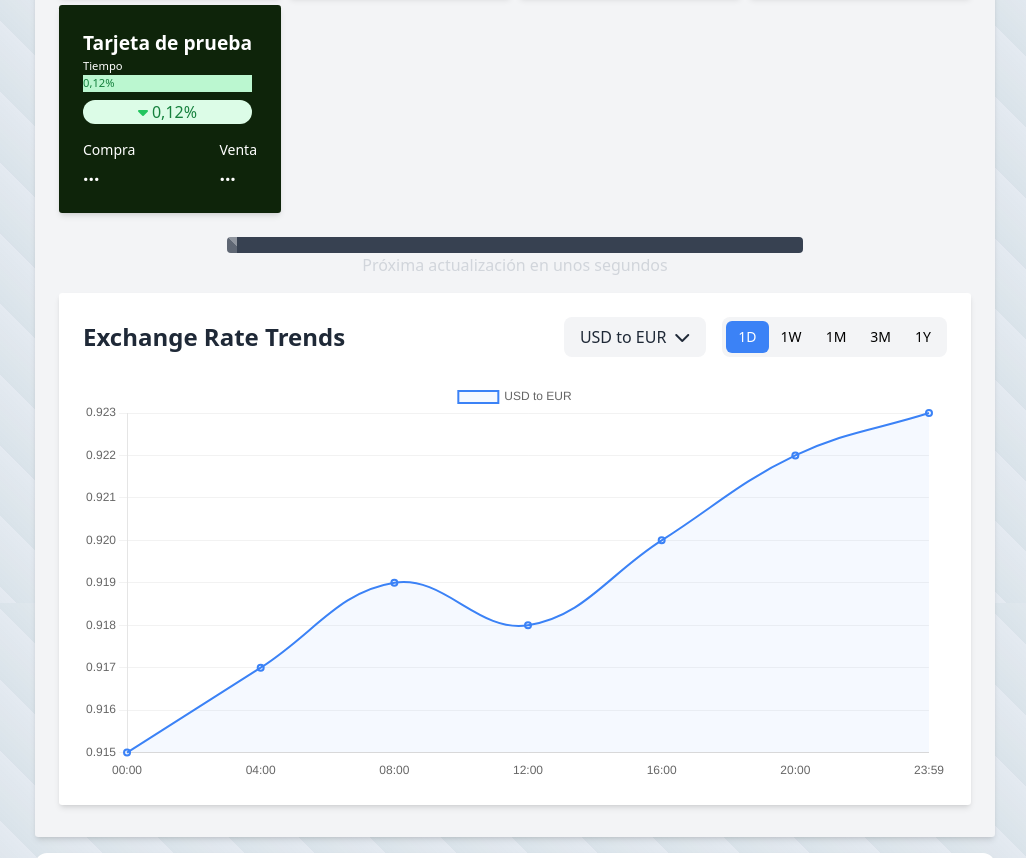
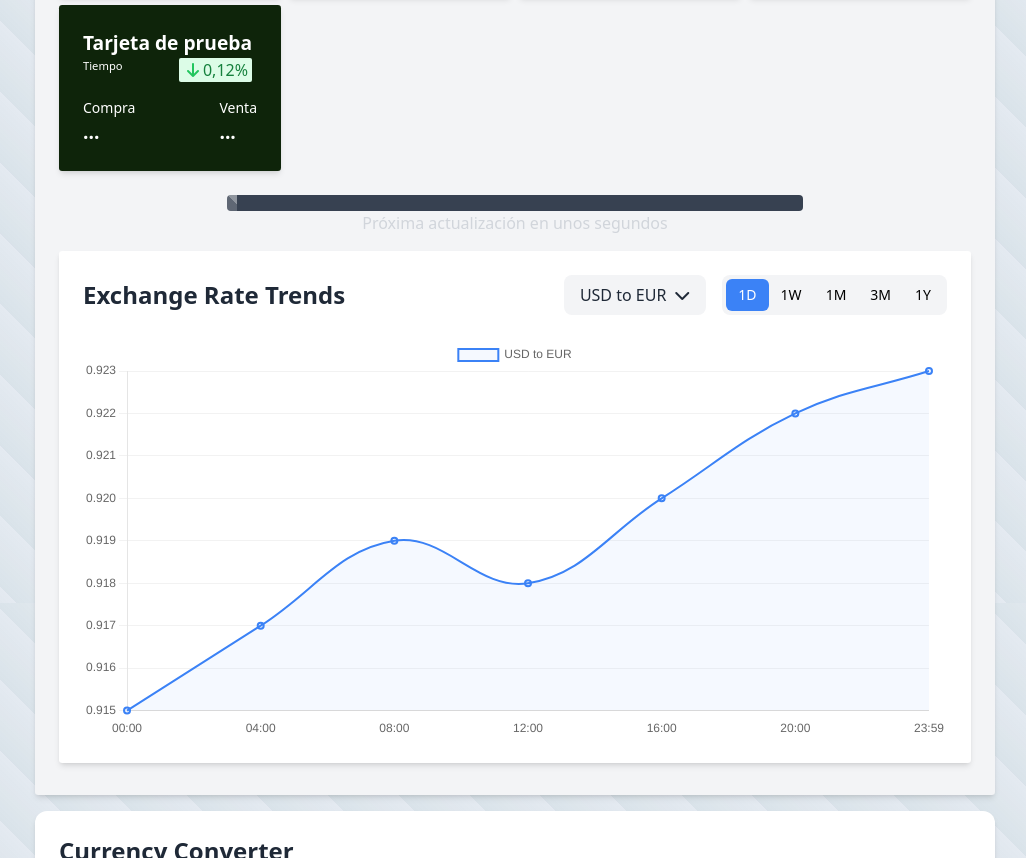
Before and after one commit to Gonza0012/Dolar.Guru, a plain HTML site: page index.html in a window 1280 px wide. Shown: the part 997-1855 px from the top of the page, without its empty margins (125-1151 px from the left). Drawn offline with nearby package versions, Linux system fonts and the light colour scheme; no server answers.

```diff
--- a/index.html
+++ b/index.html
@@ -496,23 +496,20 @@
             </div>
             <!-- TARJETA DE PRUEBA -->
              <div class="currency-card bg-[#0e240a] rounded-[0.2rem] shadow-md p-6 transition duration-300 ease-in-out">
-
                 <div class="flex items-center mb-4">
                     <div>
                         <p class="text-white text-[1.5rem] md:text-[1.2rem] lg:text-[1.2rem] font-semibold">Tarjeta de prueba</p>
-                        <p class="text-white text-[0.7rem] text-gray-500" id="-t">Tiempo
-                          <p class="bg-green-200 text-[0.7rem] text-green-700">0,12%</p>
-                        </p>
-
-                          <div class="rounded-xl bg-green-100 flex items-center justify-center mt-2">
-                              <span class="text-green-500 fas fa-caret-down mr-1"></span>
-                              <span class="text-green-700">0,12%</span>
+                        <div class="flex justify-between">
+                          <span class="text-white text-[0.7rem] text-gray-500" id="-t">Tiempo </span>
+                          <div class="relative inline-block">
+                            <div class="rounded-sm bg-green-100 flex items-center justify-center pl-2 pr-1">
+                                <span class="text-green-500 fas fa-arrow-down mr-1"></span>
+                                <span class="text-green-700">0,12%</span>
+                            </div>
                           </div>
-
-
+                        </div>
                     </div>
                 </div>
-
                 <div class="flex justify-between items-end">
                     <div>
                         <p class="text-white text-sm">Compra</p>
```
Also changed, not shown: 1 other file.
